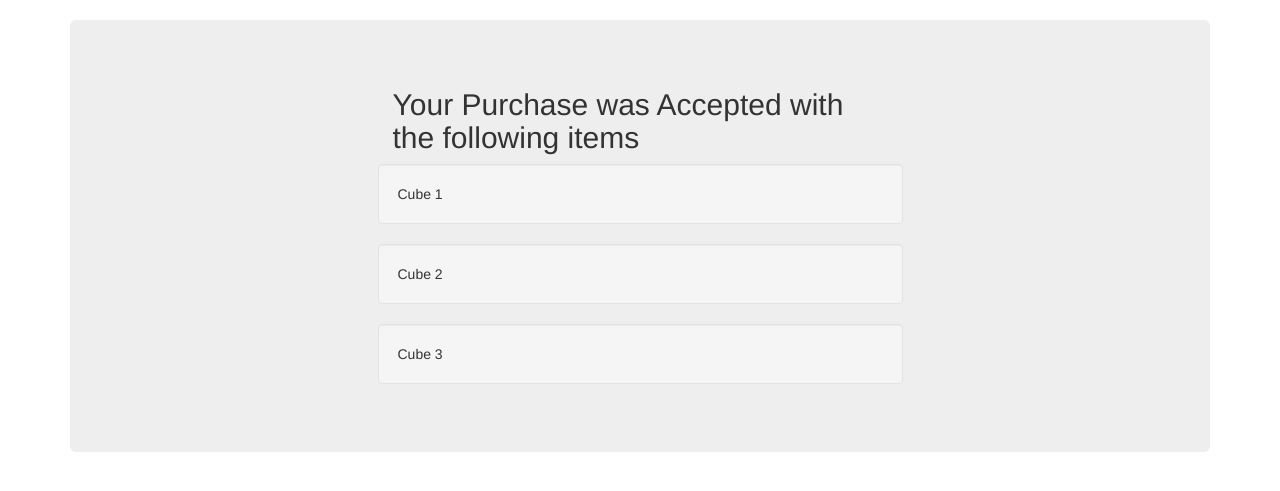
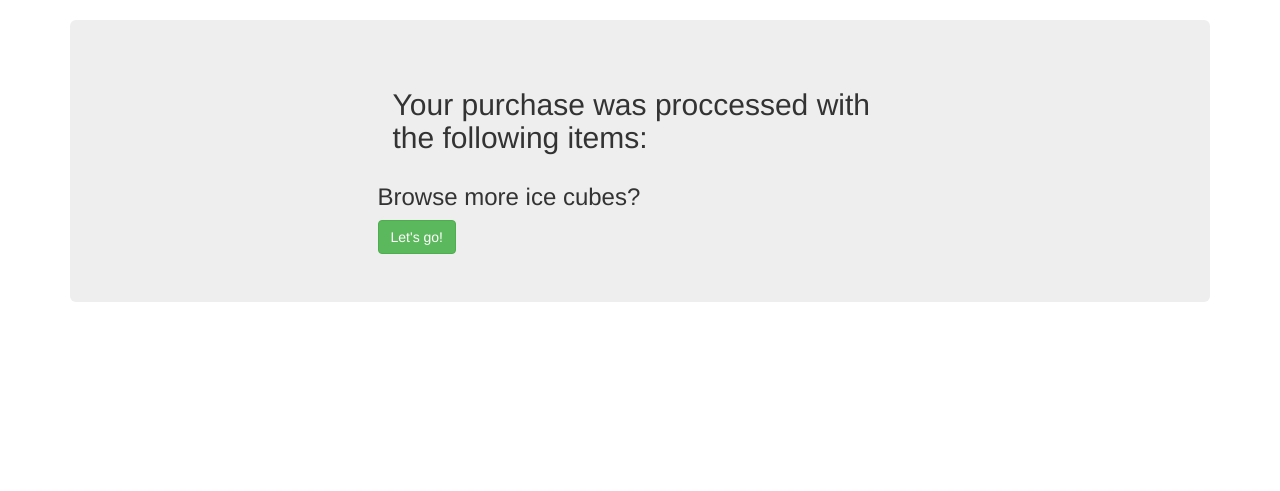
Before and after one commit to edrodefeld/cubecrafty, a Django app: page /confirmation/ in a window 1280 px wide. Shown: the part 52-543 px from the top of the page. Run offline with Django 3.2, Linux system fonts and the light colour scheme; some libraries are stand-ins or nearby versions.

Commit message:
ice cube lol

```diff
--- a/cubecrafty/templates/confirmation.html
+++ b/cubecrafty/templates/confirmation.html
@@ -7,19 +7,20 @@
             <div class="row">
                 <div class="col-md-3"></div>
                 <div class="col-md-6">
-                    <h2>Your Purchase was Accepted with the following items</h2>
+                    <h2>Your purchase was proccessed with the following items:</h2>
                     <div class="row">
+                    {% for cube in cubes %}
                         <div class="well">
-                            <span>Cube 1</span>
+                            <span>{{ cube.name }}</span><span style="float:right;"><a href="/product/{{ cube.slug }}/" class="btn btn-info">View Cube</a></span>
                         </div>
-                        <div class="well">
-                            <span>Cube 2</span>
-                        </div>
-                        <div class="well">
-                            <span>Cube 3</span>
-                        </div>
+                    {% endfor %}
+                    </div>
+                    <div class="row">
+                        <h3>Browse more ice cubes?</h3>
+                        <span><a href="/categories/standard/" class="btn btn-success">Let's go!</a></span>
                     </div>
                 </div>
+
                 <div class="col-md-3"></div>
             </div>
         </div>
--- a/cubecrafty/templates/index.html
+++ b/cubecrafty/templates/index.html
@@ -54,10 +54,15 @@
   {% block base_body %}
     <div class="jumbotron">
       <div class="container">
-        {% block jumbotron %}
-          <h1>CraftyCube</h1>
-          <p>The #1 Source For Custom Ice Cubes</p>
-        {% endblock jumbotron %}
+          <div class="col-md-6">
+            <h1>CraftyCube</h1>
+            <p>The #1 Source For Custom Ice Cubes</p>
+          </div>
+          <div class="col-md-6">
+            <img style="float:right; height:220px;" src="{% static 'img/ice_cube.jpg' %}">
+          </div>
+
+
       </div>
     </div>
     <div class="container">
@@ -82,6 +87,7 @@
         <span><a href="/categories/crafty_cubes/" class="btn btn-success">Lets get started!</a></span>
 
       </div>
+
     </div>
   {% endblock base_body %}
 </body>
--- a/cubecrafty/views.py
+++ b/cubecrafty/views.py
@@ -66,5 +66,13 @@
         })
 
 def confirmation(request):
+    slugs = request.session.get('cubes', [])
+    cubes = []
+    for slug in slugs:
+        cubes.append(Cube.objects.get(slug=slug))
+    if slugs:
+        request.session['cubes'] = []
+        request.session.modified = True
     return render(request, 'confirmation.html', {
+            'cubes': cubes,
         })
```
Also changed, not shown: cubecrafty/static/img/ice_cube.jpg (added), db.sqlite3.
